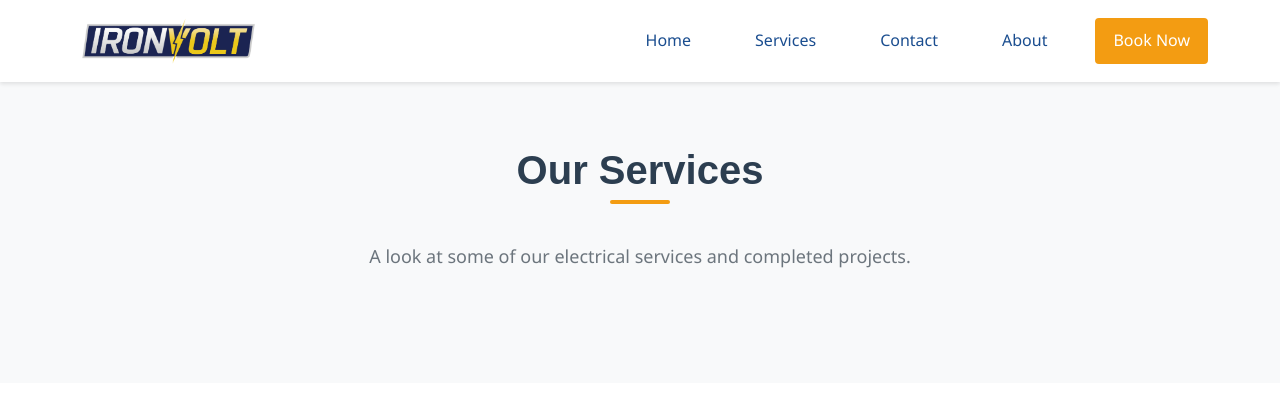
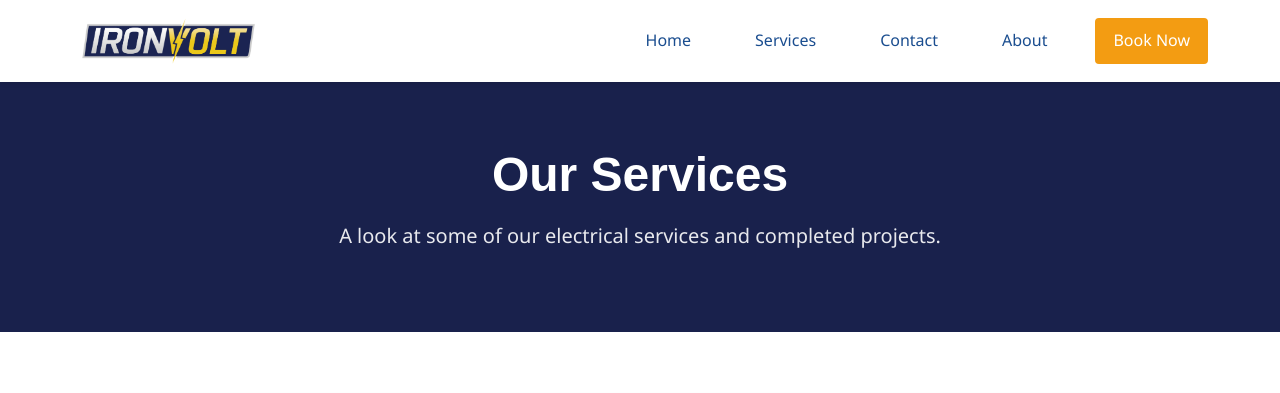
Before and after one commit to Paquitons/paquitons.github.io, a plain HTML site: page services.html in a window 1280 px wide. Shown: the top 393 px of the page. Drawn offline with Linux system fonts and the light colour scheme.

Commit message:
updated the page header sections to use a solid background color instead of a gradient for better readability and a more modern look.

```diff
--- a/services.html
+++ b/services.html
@@ -4,7 +4,7 @@
     <meta charset="UTF-8">
     <meta name="viewport" content="width=device-width, initial-scale=1.0">
     <meta name="description" content="Iron Volt Electric Gallery - View our completed electrical projects and workmanship.">
-    <title>Iron Volt Electric - Gallery</title>
+    <title>Iron Volt Electric - Services</title>
     <link rel="stylesheet" href="css/styles.css">
 </head>
 <body>
@@ -28,15 +28,13 @@
 </header>
 
 <!-- Page Header -->
-<section class="bg-light">
-    <div class="container">
-        <div class="section-header">
-            <h1 class="section-title">Our Services</h1>
-            <p class="section-subtitle">
+ <section style="background: #19214c; color: white; padding: 4rem 0; text-align: center;">
+        <div class="container">
+            <h1 style="color: white; font-size: 3rem; margin-bottom: 1rem;">Our Services</h1>
+            <p style="font-size: 1.25rem; color: rgba(255,255,255,0.9);">
                 A look at some of our electrical services and completed projects.
             </p>
         </div>
-    </div>
 </section>
 
 <!-- Gallery Section -->
@@ -173,7 +171,7 @@
 
 
 <!-- Call to Action -->
-<section class="cta-section" style="background: linear-gradient(135deg, #1a4d8f 0%, #2c3e50 100%); color: white; text-align: center;">
+<section class="cta-section" style="background: #19214c; color: white; text-align: center;">
     <div class="container">
         <h2 style="color: white; font-size: 2.5rem; margin-bottom: 1rem;">
             Like What You See?
```
Also changed, not shown: about.html (+1 -1 lines), booking.html (+1 -1 lines), contact.html (+2 -2 lines), index.html (+2 -2 lines).
